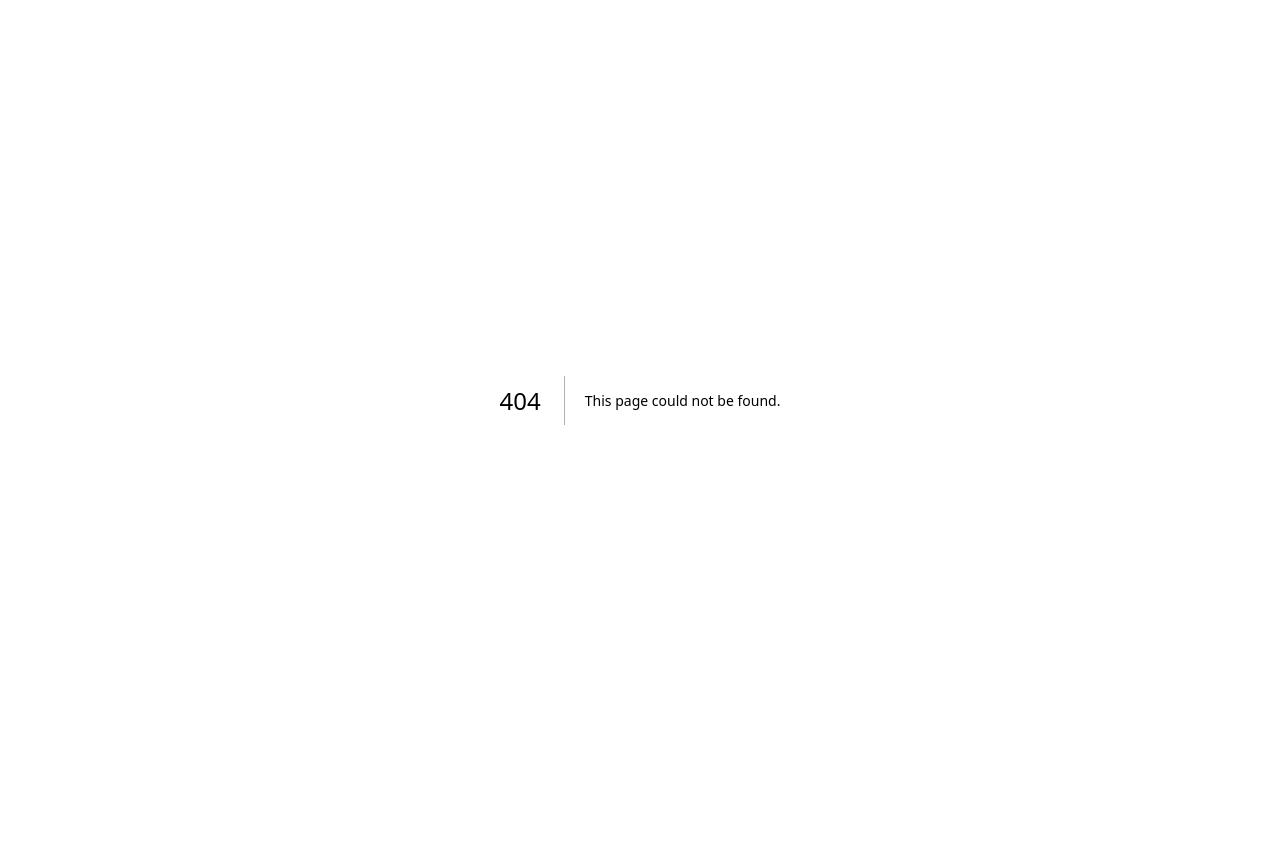
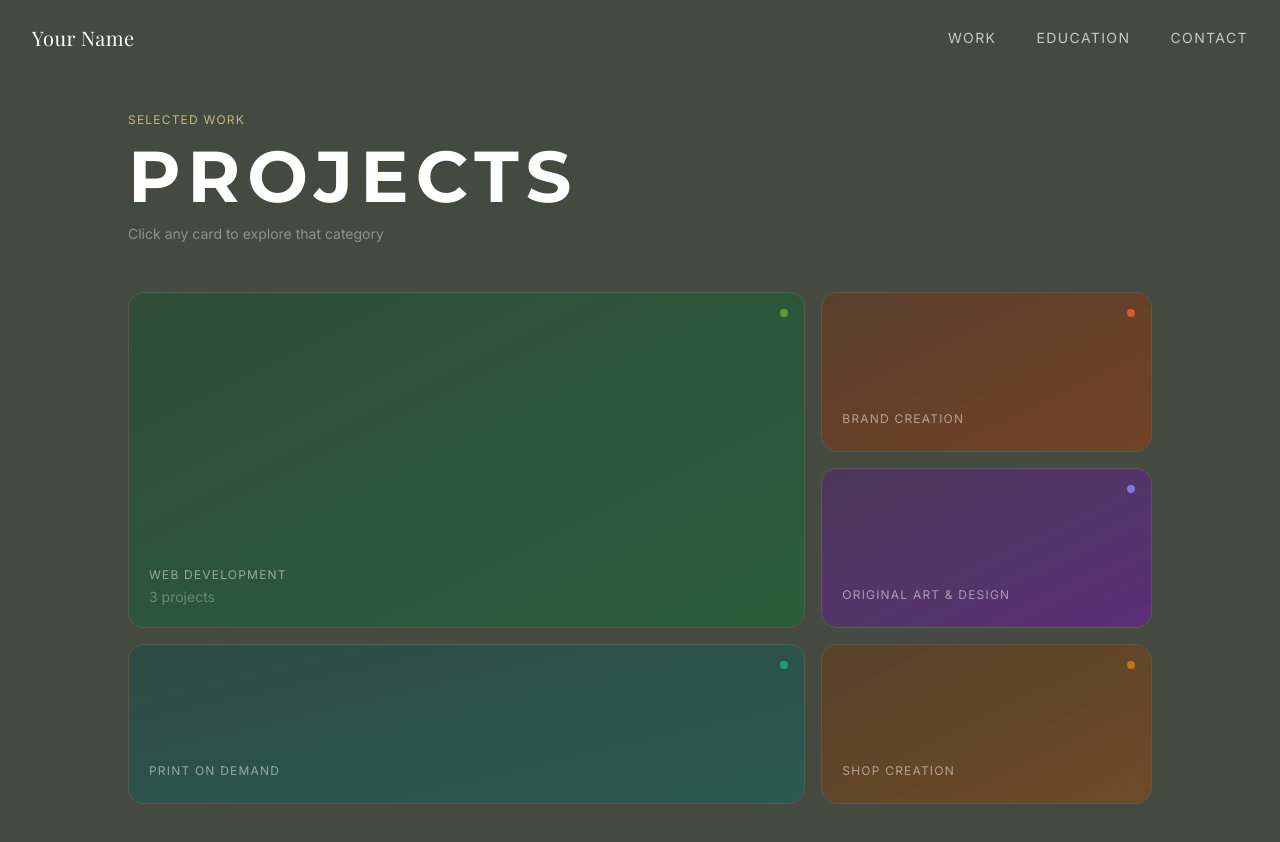
Before and after one commit to jstern718/my-portfolio, a Next.js app: page /work in a window 1280 px wide. Before the commit this address had no page. Shown: the top 842 px of the page. Before the commit the page ends 800 px from the top, so only its background shows below. Built offline with nearby package versions, Linux system fonts and the light colour scheme; a web font is replaced by a local one.

Commit message:
Work page with mixed grid, tilt and ripple effects

```diff
--- /dev/null
+++ b/src/app/work/page.js
@@ -0,0 +1,232 @@
+'use client';
+import { useState, useRef } from 'react';
+import { motion } from 'framer-motion';
+
+const categories = {
+  web: {
+    label: 'Web Development',
+    color: 'from-green-900 to-green-700',
+    accent: '#639922',
+    projects: [
+      { title: 'E-commerce Platform', desc: 'Next.js + Shopify', year: '2024' },
+      { title: 'Portfolio Site', desc: 'React + Framer Motion', year: '2024' },
+      { title: 'SaaS Dashboard', desc: 'Next.js + Tailwind', year: '2023' },
+    ],
+  },
+  brand: {
+    label: 'Brand Creation',
+    color: 'from-orange-900 to-orange-700',
+    accent: '#d85a30',
+    projects: [
+      { title: 'Startup Identity', desc: 'Logo + guidelines', year: '2024' },
+      { title: 'Restaurant Brand', desc: 'Full brand system', year: '2023' },
+      { title: 'Personal Brand', desc: 'Visual identity', year: '2023' },
+    ],
+  },
+  art: {
+    label: 'Original Art & Design',
+    color: 'from-purple-900 to-purple-700',
+    accent: '#7f77dd',
+    projects: [
+      { title: 'Digital Series', desc: 'Generative illustration', year: '2024' },
+      { title: 'Mixed Media', desc: 'Print + digital', year: '2023' },
+      { title: 'Commission Work', desc: 'Custom pieces', year: '2023' },
+    ],
+  },
+  print: {
+    label: 'Print on Demand',
+    color: 'from-teal-900 to-teal-700',
+    accent: '#1d9e75',
+    projects: [
+      { title: 'Apparel Line', desc: 'Clothing + accessories', year: '2024' },
+      { title: 'Poster Series', desc: 'Limited edition prints', year: '2023' },
+    ],
+  },
+  shop: {
+    label: 'Shop Creation',
+    color: 'from-amber-900 to-amber-700',
+    accent: '#ba7517',
+    projects: [
+      { title: 'Etsy Store', desc: 'Art + merchandise', year: '2024' },
+      { title: 'Shopify Build', desc: 'Full store setup', year: '2023' },
+    ],
+  },
+};
+
+// Grid layout definition
+const gridCards = [
+  { id: 'web',   category: 'web',   style: 'col-span-2 row-span-2', size: 'large' },
+  { id: 'brand', category: 'brand', style: 'col-span-1 row-span-1', size: 'small' },
+  { id: 'art',   category: 'art',   style: 'col-span-1 row-span-1', size: 'small' },
+  { id: 'print', category: 'print', style: 'col-span-2 row-span-1', size: 'wide' },
+  { id: 'shop',  category: 'shop',  style: 'col-span-1 row-span-1', size: 'small' },
+];
+
+function Card({ card, index, activeCategory, onClick, rippleIndex, rippleOrder }) {
+  const ref = useRef(null);
+  const cat = categories[card.category];
+  const isActive = activeCategory === card.category;
+  const isFlipped = rippleOrder !== null && rippleOrder <= rippleIndex;
+
+  const handleMouseMove = (e) => {
+    const el = ref.current;
+    if (!el) return;
+    const r = el.getBoundingClientRect();
+    const x = (e.clientX - r.left) / r.width - 0.5;
+    const y = (e.clientY - r.top) / r.height - 0.5;
+    el.style.transform = `perspective(800px) rotateY(${x * 16}deg) rotateX(${-y * 16}deg) scale(1.03)`;
+  };
+
+  const handleMouseLeave = () => {
+    if (ref.current) ref.current.style.transform = '';
+  };
+
+  return (
+    <motion.div
+      ref={ref}
+      className={`${card.style} relative rounded-2xl overflow-hidden cursor-pointer border border-white/10`}
+      style={{ minHeight: card.size === 'large' ? 320 : card.size === 'wide' ? 140 : 160 }}
+      onMouseMove={handleMouseMove}
+      onMouseLeave={handleMouseLeave}
+      onClick={() => onClick(card, index)}
+      animate={{
+        scale: isFlipped ? 1.02 : 1,
+        borderColor: isActive ? 'rgba(255,255,255,0.4)' : 'rgba(255,255,255,0.1)',
+      }}
+      transition={{ duration: 0.3 }}
+    >
+      {/* Background */}
+      <div className={`absolute inset-0 bg-gradient-to-br ${cat.color} opacity-60`} />
+      <div className="absolute inset-0 bg-primary/40" />
+
+      {/* Default view — category label */}
+      <motion.div
+        className="absolute inset-0 flex flex-col justify-end p-5 z-10"
+        animate={{ opacity: isFlipped ? 0 : 1 }}
+        transition={{ duration: 0.2 }}
+      >
+        <p className="text-white/50 text-xs uppercase tracking-widest mb-1 font-sans">
+          {cat.label}
+        </p>
+        {card.size === 'large' && (
+          <p className="text-white/30 text-sm font-sans">
+            {categories[card.category].projects.length} projects
+          </p>
+        )}
+      </motion.div>
+
+      {/* Flipped view — project list */}
+      <motion.div
+        className="absolute inset-0 flex flex-col justify-start p-5 z-10"
+        animate={{ opacity: isFlipped ? 1 : 0 }}
+        transition={{ duration: 0.2, delay: isFlipped ? 0.15 : 0 }}
+      >
+        <p className="text-white/40 text-xs uppercase tracking-widest mb-3 font-sans">
+          {cat.label}
+        </p>
+        <div className="flex flex-col gap-2">
+          {cat.projects.map((proj, i) => (
+            <div key={i} className="border-b border-white/10 pb-2 last:border-0">
+              <p className="text-white text-sm font-sans font-medium leading-tight">{proj.title}</p>
+              <p className="text-white/40 text-xs font-sans">{proj.desc} · {proj.year}</p>
+            </div>
+          ))}
+        </div>
+      </motion.div>
+
+      {/* Accent dot */}
+      <div
+        className="absolute top-4 right-4 w-2 h-2 rounded-full"
+        style={{ backgroundColor: cat.accent }}
+      />
+    </motion.div>
+  );
+}
+
+export default function WorkPage() {
+  const [activeCategory, setActiveCategory] = useState(null);
+  const [rippleIndex, setRippleIndex] = useState(null);
+  const [rippleOrder, setRippleOrder] = useState(null);
+
+  // Manhattan distance from clicked card to each other card
+  const gridPositions = [
+    [0, 0], [0, 2], [0, 3],
+    [1, 0], [1, 2],
+  ];
+
+  const handleCardClick = (card, index) => {
+    if (activeCategory === card.category) {
+      // Reset
+      setActiveCategory(null);
+      setRippleIndex(null);
+      setRippleOrder(null);
+      return;
+    }
+
+    setActiveCategory(card.category);
+    setRippleIndex(index);
+
+    const [ri, ci] = gridPositions[index];
+    const orders = gridPositions.map(([rj, cj]) =>
+      Math.abs(ri - rj) + Math.abs(ci - cj)
+    );
+    setRippleOrder(orders);
+  };
+
+  return (
+    <main className="min-h-screen bg-primary pt-28 pb-20 px-6 md:px-20">
+      <div className="max-w-5xl mx-auto">
+
+        {/* Header */}
+        <div className="mb-12">
+          <p className="text-highlight text-xs uppercase tracking-widest font-sans mb-3 opacity-70">
+            selected work
+          </p>
+          <h1 className="font-display text-5xl md:text-7xl font-bold text-white tracking-widest">
+            PROJECTS
+          </h1>
+          <p className="text-white/40 font-sans text-sm mt-3">
+            {activeCategory
+              ? `Showing ${categories[activeCategory].label} — click again to reset`
+              : 'Click any card to explore that category'}
+          </p>
+        </div>
+
+        {/* Grid */}
+        <div className="grid grid-cols-3 grid-rows-3 gap-4">
+          {gridCards.map((card, index) => (
+            <Card
+              key={card.id}
+              card={card}
+              index={index}
+              activeCategory={activeCategory}
+              onClick={handleCardClick}
+              rippleIndex={rippleIndex}
+              rippleOrder={rippleOrder ? rippleOrder[index] : null}
+            />
+          ))}
+        </div>
+
+        {/* Reset button */}
+        {activeCategory && (
+          <motion.div
+            initial={{ opacity: 0, y: 10 }}
+            animate={{ opacity: 1, y: 0 }}
+            className="mt-8 text-center"
+          >
+            <button
+              onClick={() => {
+                setActiveCategory(null);
+                setRippleIndex(null);
+                setRippleOrder(null);
+              }}
+              className="px-8 py-3 border border-white/20 text-white/60 font-sans text-sm rounded-full hover:border-white/40 hover:text-white transition-all duration-300"
+            >
+              Reset grid
+            </button>
+          </motion.div>
+        )}
+      </div>
+    </main>
+  );
+}
--- a/src/components/Nav.js
+++ b/src/components/Nav.js
@@ -15,9 +15,9 @@ export default function Nav() {
 
       {/* Desktop links */}
       <div className="hidden md:flex gap-10 font-sans text-sm uppercase tracking-widest text-white/70">
-        <Link href="/" className="hover:text-white transition-colors">Work</Link>
+        <Link href="/work" className="hover:text-white transition-colors">Work</Link>
         <Link href="/education" className="hover:text-white transition-colors">Education</Link>
-        <Link href="#contact" className="hover:text-white transition-colors">Contact</Link>
+        <Link href="#contact" className="hover:text-white transition-colors">contact</Link>
       </div>
 
       {/* Mobile hamburger */}
@@ -33,9 +33,9 @@ export default function Nav() {
       {/* Mobile menu */}
       {menuOpen && (
         <div className="absolute top-full left-0 right-0 bg-primary border-t border-white/10 py-6 flex flex-col items-center gap-6 font-sans text-sm uppercase tracking-widest text-white/70 md:hidden">
-          <Link href="/" onClick={() => setMenuOpen(false)} className="hover:text-white transition-colors">Work</Link>
-          <Link href="/education" onClick={() => setMenuOpen(false)} className="hover:text-white transition-colors">Education</Link>
-          <Link href="#contact" onClick={() => setMenuOpen(false)} className="hover:text-white transition-colors">Contact</Link>
+          <Link href="/work" onClick={() => setMenuOpen(false)} className="hover:text-white transition-colors">work</Link>
+          <Link href="/education" onClick={() => setMenuOpen(false)} className="hover:text-white transition-colors">education</Link>
+          <Link href="#contact" onClick={() => setMenuOpen(false)} className="hover:text-white transition-colors">contact</Link>
         </div>
       )}
     </nav>
```
